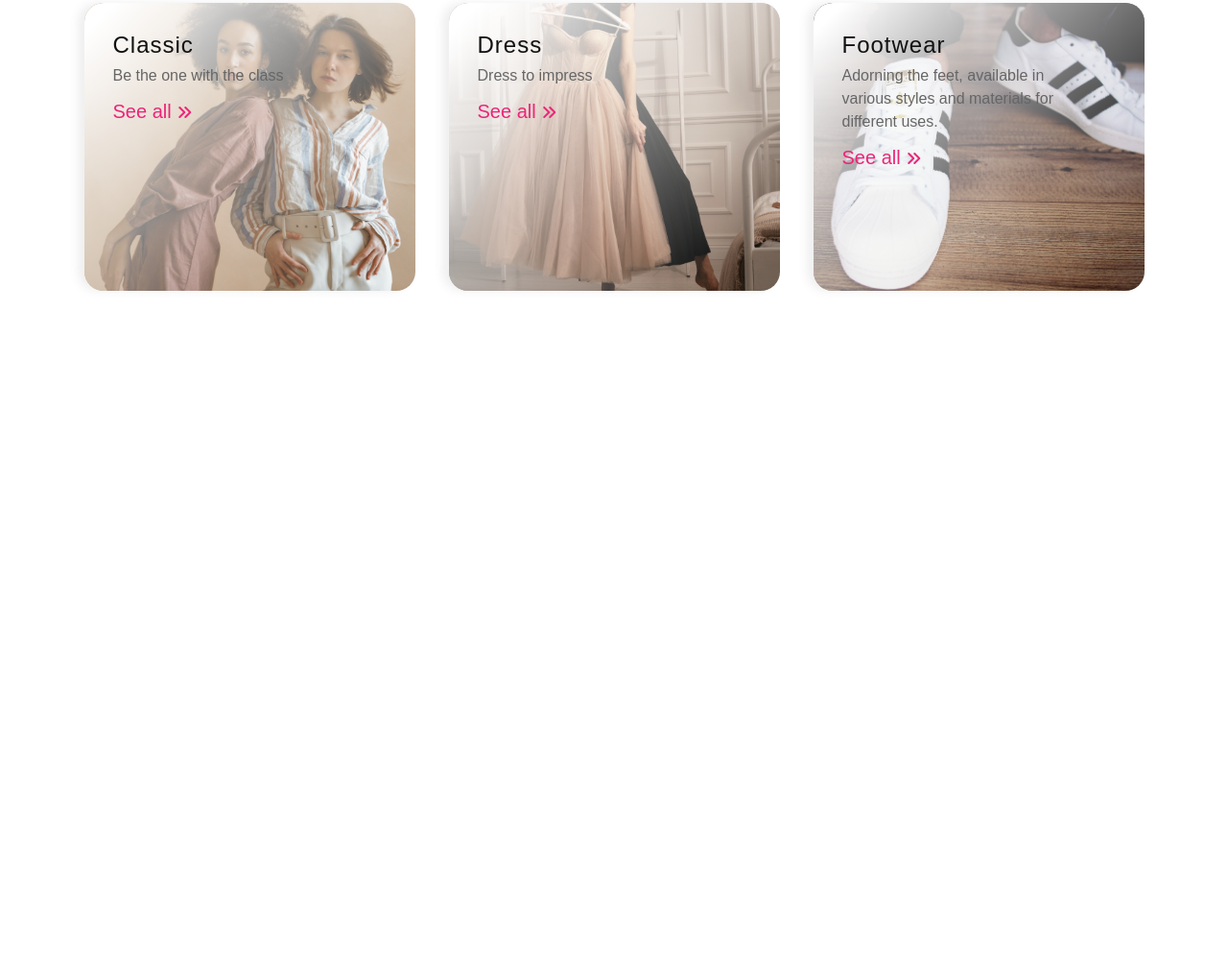
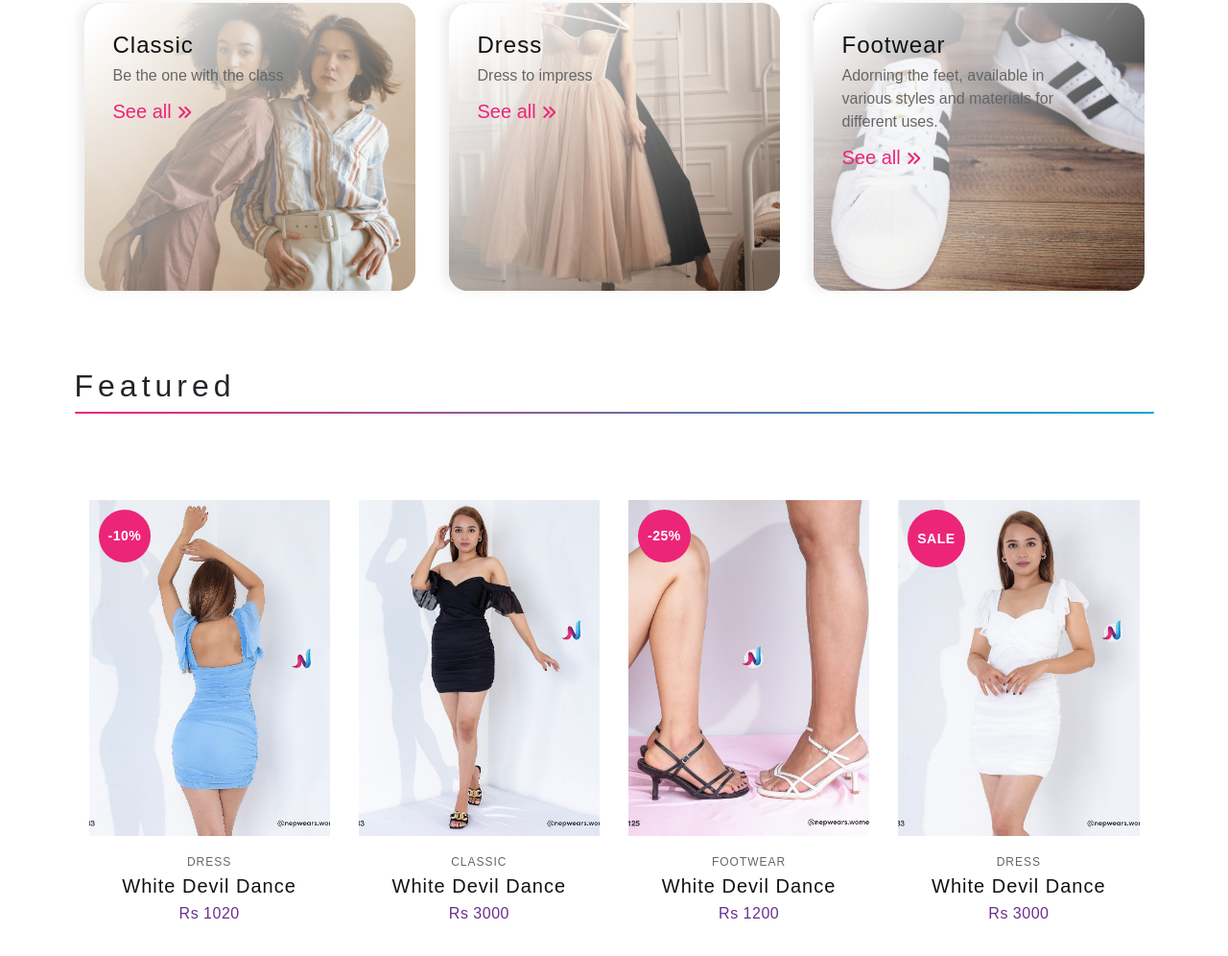
Before and after one commit to andro-jr/NepWears, a website: page index.html in a window 1280 px wide. Shown: the part 1049-2045 px from the top of the page at 96% size. Before the commit the page ends 1432 px from the top, so only its background shows below. Drawn offline with nearby package versions, Linux system fonts and the light colour scheme; a web font is replaced by a local one.

Commit message:
featuredfproducts

```diff
--- a/index.html
+++ b/index.html
@@ -283,6 +283,63 @@
       </div>
     </section>
 
+    <section id="featured" class="section-space">
+      <div class="container">
+        <h2 class="title-heading">Featured</h2>
+        <div class="row product-row gx-5">
+          <div class="col-md-3">
+            <div class="product-card">
+              <div class="product-tags">
+                <div class="product-tag">-10%</div>
+              </div>
+              <div class="product-card-image">
+                <img src="assets/images/product2.jpg" alt="" />
+              </div>
+              <h5 class="product-category">Dress</h5>
+              <h3 class="product-title">White Devil Dance</h3>
+              <p class="product-price">Rs 1020</p>
+            </div>
+          </div>
+          <div class="col-md-3">
+            <div class="product-card">
+              <div class="product-card-image">
+                <img src="assets/images/product3.jpg" alt="" />
+              </div>
+              <h5 class="product-category">Classic</h5>
+              <h3 class="product-title">White Devil Dance</h3>
+              <p class="product-price">Rs 3000</p>
+            </div>
+          </div>
+          <div class="col-md-3">
+            <div class="product-card">
+              <div class="product-tags">
+                <div class="product-tag">-25%</div>
+              </div>
+              <div class="product-card-image">
+                <img src="assets/images/product4.jpg" alt="" />
+              </div>
+              <h5 class="product-category">FOOTWEAR</h5>
+              <h3 class="product-title">White Devil Dance</h3>
+              <p class="product-price">Rs 1200</p>
+            </div>
+          </div>
+          <div class="col-md-3">
+            <div class="product-card">
+              <div class="product-tags">
+                <div class="product-tag">sALE</div>
+              </div>
+              <div class="product-card-image">
+                <img src="assets/images/product1.jpg" alt="" />
+              </div>
+              <h5 class="product-category">Dress</h5>
+              <h3 class="product-title">White Devil Dance</h3>
+              <p class="product-price">Rs 3000</p>
+            </div>
+          </div>
+        </div>
+      </div>
+    </section>
+
     <!-- Slick slider -->
     <script src="https://ajax.googleapis.com/ajax/libs/jquery/2.1.3/jquery.min.js"></script>
     <script
--- a/sass/abstracts/_mixins.scss
+++ b/sass/abstracts/_mixins.scss
@@ -31,3 +31,7 @@
         ; //1800
     }
 }
+
+@mixin primaryGradient {
+    background: linear-gradient(90deg, $color-primary, $color-secondary);
+}
--- a/sass/base/_typography.scss
+++ b/sass/base/_typography.scss
@@ -39,3 +39,20 @@
     font-size: 1.6rem;
     width: 80%;
 }
+
+.title-heading {
+    font-size: 3.2rem;
+    letter-spacing: 0.5rem;
+    position: relative;
+
+    &::after {
+        content: '';
+        position: absolute;
+        width: 100%;
+        bottom: -10px;
+        @include primaryGradient;
+        left: 0;
+        height: 2px;
+        border-radius: 10px;
+    }
+}
--- /dev/null
+++ b/sass/components/_productcard.scss
@@ -0,0 +1,61 @@
+.product-row {
+    margin: 10rem 0;
+
+    .product-card {
+        text-align: center;
+        height: auto;
+        position: relative;
+
+        .product-tags {
+            position: absolute;
+            top: 10px;
+            left: 10px;
+
+            .product-tag {
+                font-size: 1.4rem;
+                font-weight: bolder;
+                letter-spacing: 0.5px;
+                color: white;
+                background: $color-primary;
+                border-radius: 50%;
+                padding: 10px;
+                display: flex;
+                justify-content: center;
+                align-items: center;
+                aspect-ratio: 1/1;
+                text-transform: uppercase;
+            }
+        }
+
+        .product-card-image {
+            img {
+
+                height: 350px;
+                width: 100%;
+                object-fit: cover;
+            }
+        }
+
+        .product-category {
+            margin-top: 20px;
+            font-size: 1.2rem;
+            color: $color-shaded-gray;
+            letter-spacing: 1px;
+            text-transform: uppercase;
+        }
+
+        .product-title {
+            font-size: 2rem;
+            letter-spacing: 1px;
+            color: $color-black;
+        }
+
+        .product-price {
+            font-size: 1.6rem;
+            color: $color-light-black;
+            letter-spacing: 0.5px;
+            color: $color-tertiary;
+        }
+    }
+
+}
--- a/sass/main.scss
+++ b/sass/main.scss
@@ -9,7 +9,7 @@
 
 // @import "components/bg-video";
 @import "components/button";
-// @import "components/card";
+@import "components/productcard";
 // @import "components/composition";
 // @import "components/feature-box";
 // @import "components/form";
```
Also changed, not shown: assets/images/product1.jpg (added), assets/images/product2.jpg (added), assets/images/product3.jpg (added), assets/images/product4.jpg (added), css/style.css.
